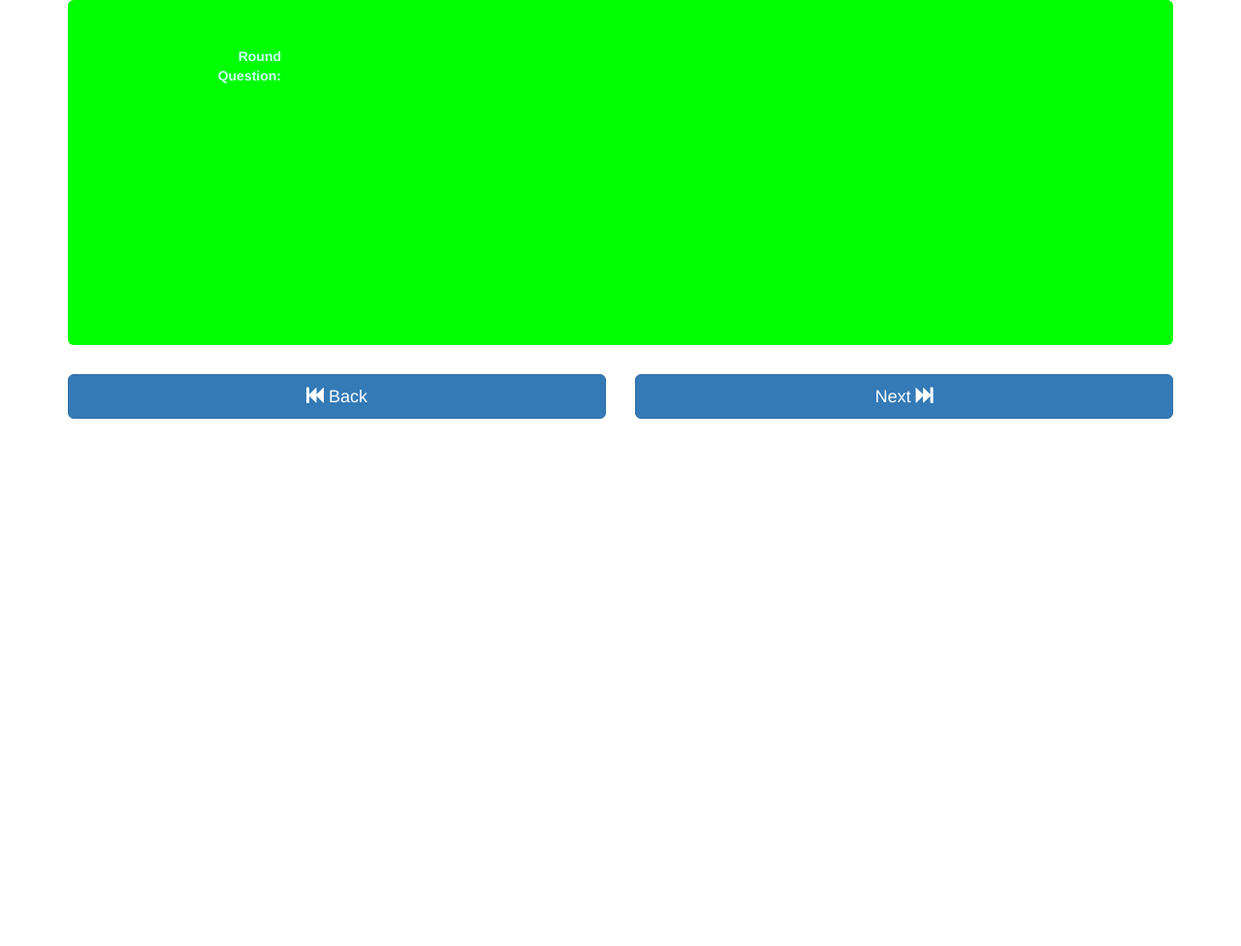
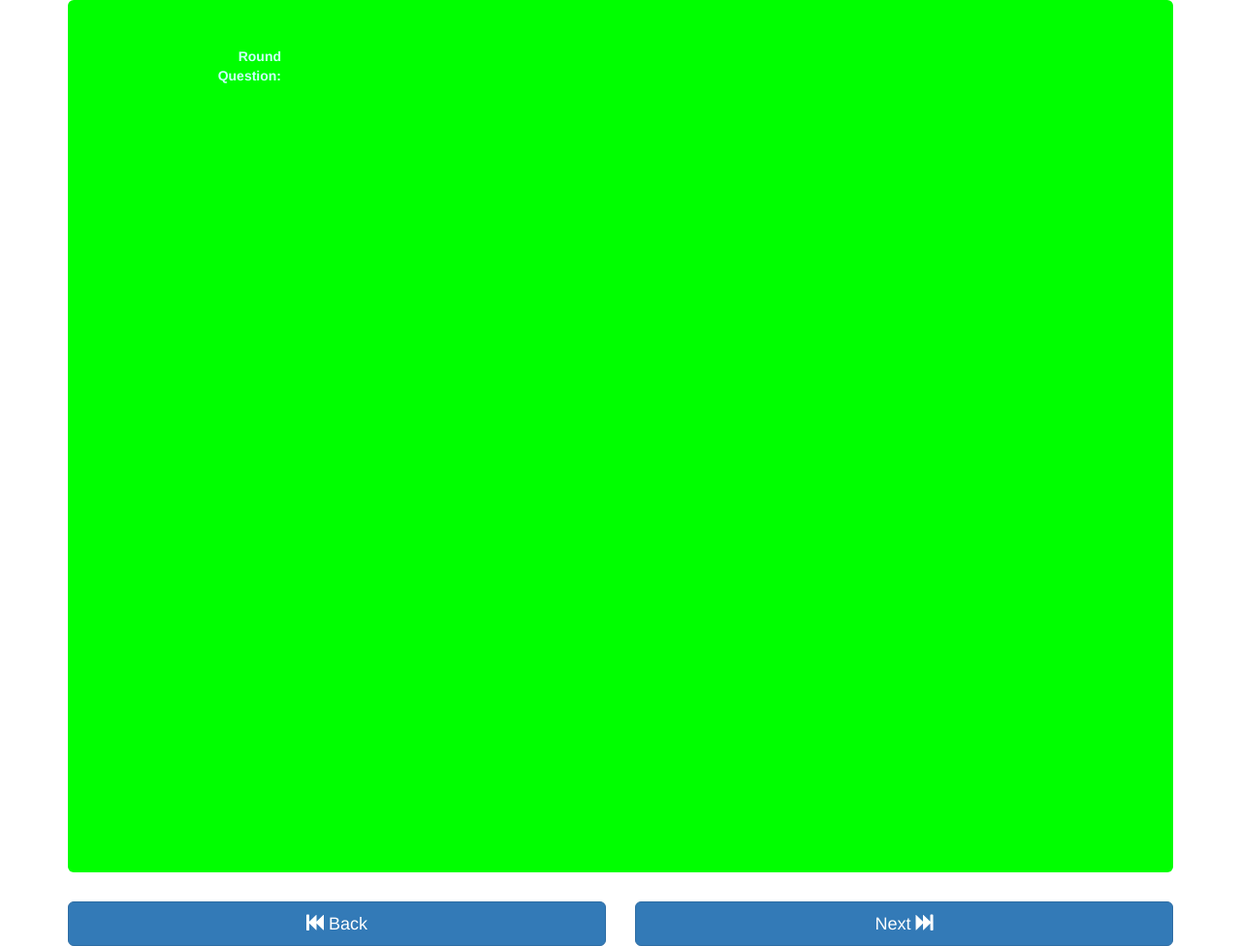
Before and after one commit to davidharrison92/sociallydistantpubquiz, a PHP site: page /question_display.php in a window 1280 px wide. Shown: the whole page at 97% size. Before the commit the page ends 432 px from the top, so only its background shows below. Run offline with PHP 8.4, Linux system fonts and the light colour scheme; the visitor is signed in with stand-in values (Sample User, id 1); data that the repository does not hold is empty; a stand-in replaces the project's code that opens the database connection.

Commit message:
fix height for stream crop

```diff
--- a/question_display.php
+++ b/question_display.php
@@ -82,7 +82,7 @@ if(array_key_exists("admin_user",$_SESSION)){
         <?php if(array_key_exists("admin_user",$_SESSION)){
             //Logged in
             ?>
-                <div class="jumbotron">
+                <div class="jumbotron" style="min-height:900px;">
                     <dl class="dl-horizontal">
                         <dt>Round <?php echo $round_number; ?> </dt>
                         <dd><?php echo $round_title; ?></dd>
@@ -98,7 +98,8 @@ if(array_key_exists("admin_user",$_SESSION)){
                         echo $question;
                     }
                     ?></h2>
-                    <br><br><br><br><br><br><br><br><br><br>
+
+
                 </div>
 
                 <div class="row">
```
